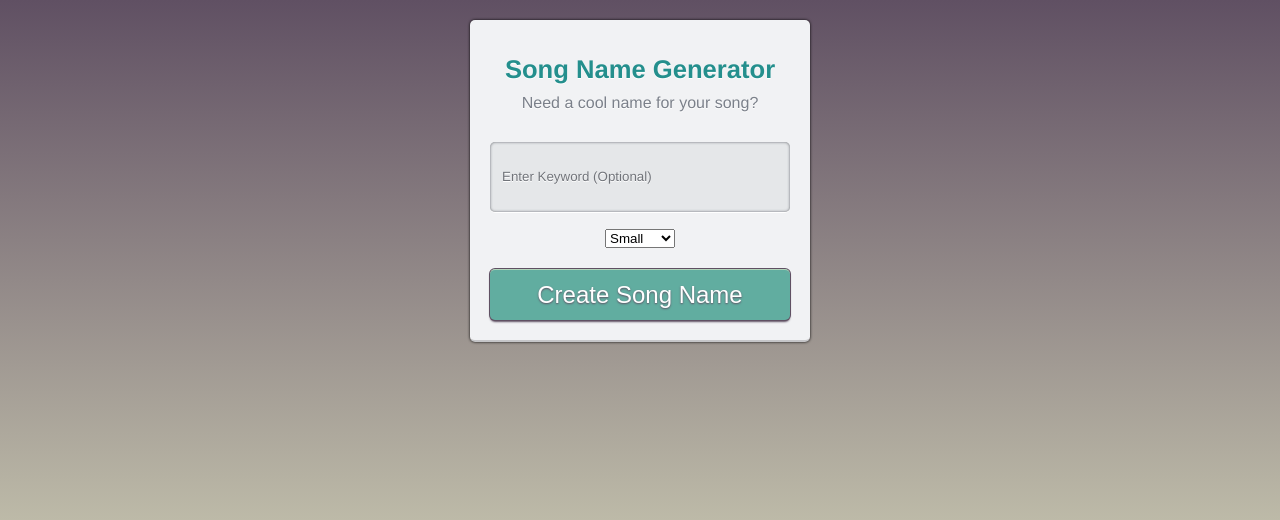
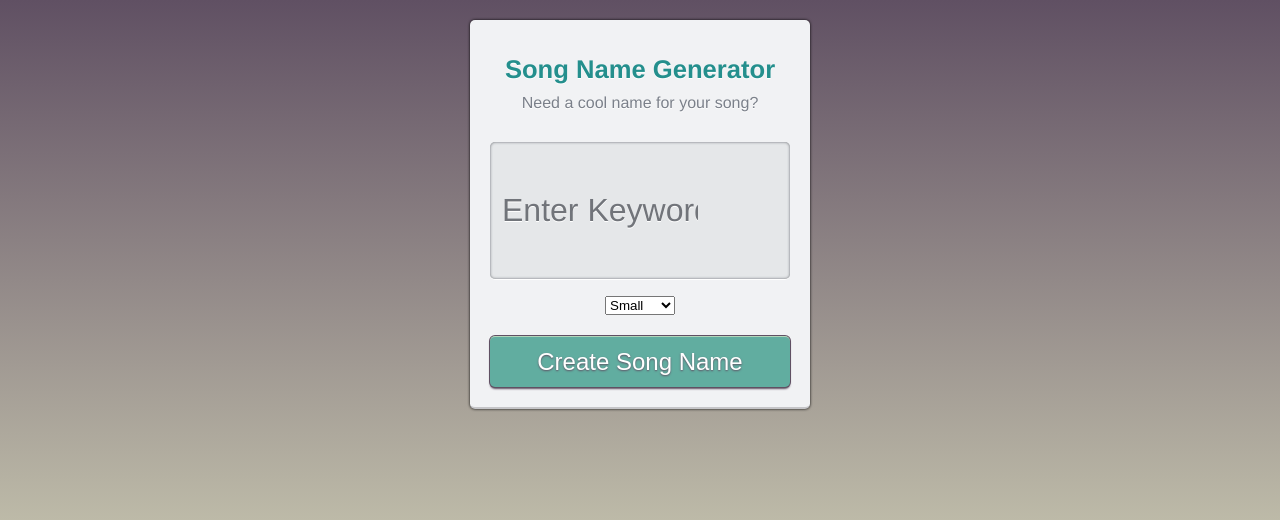
Before and after one commit to pgraci/song-name-generator, a PHP site: page / in a window 1280 px wide. Shown: the top 520 px of the page. Run offline with PHP 8.4, Linux system fonts and the light colour scheme; some libraries are stand-ins or nearby versions.

Commit message:
more cleaning

```diff
--- a/css/song-name-generator.css
+++ b/css/song-name-generator.css
@@ -52,12 +52,12 @@ p{
   box-shadow: inset 0 0 3px #65686E;
   border-bottom: 1px solid #FFF;
   padding: 10px;
-  font-size: 18px;
 }
 input{
   width: auto;
   background: transparent;
   border: 0;
+  font-size: 2em;
   line-height: 3.6em;
   box-sizing: border-box;
   color: #71747A;
```
